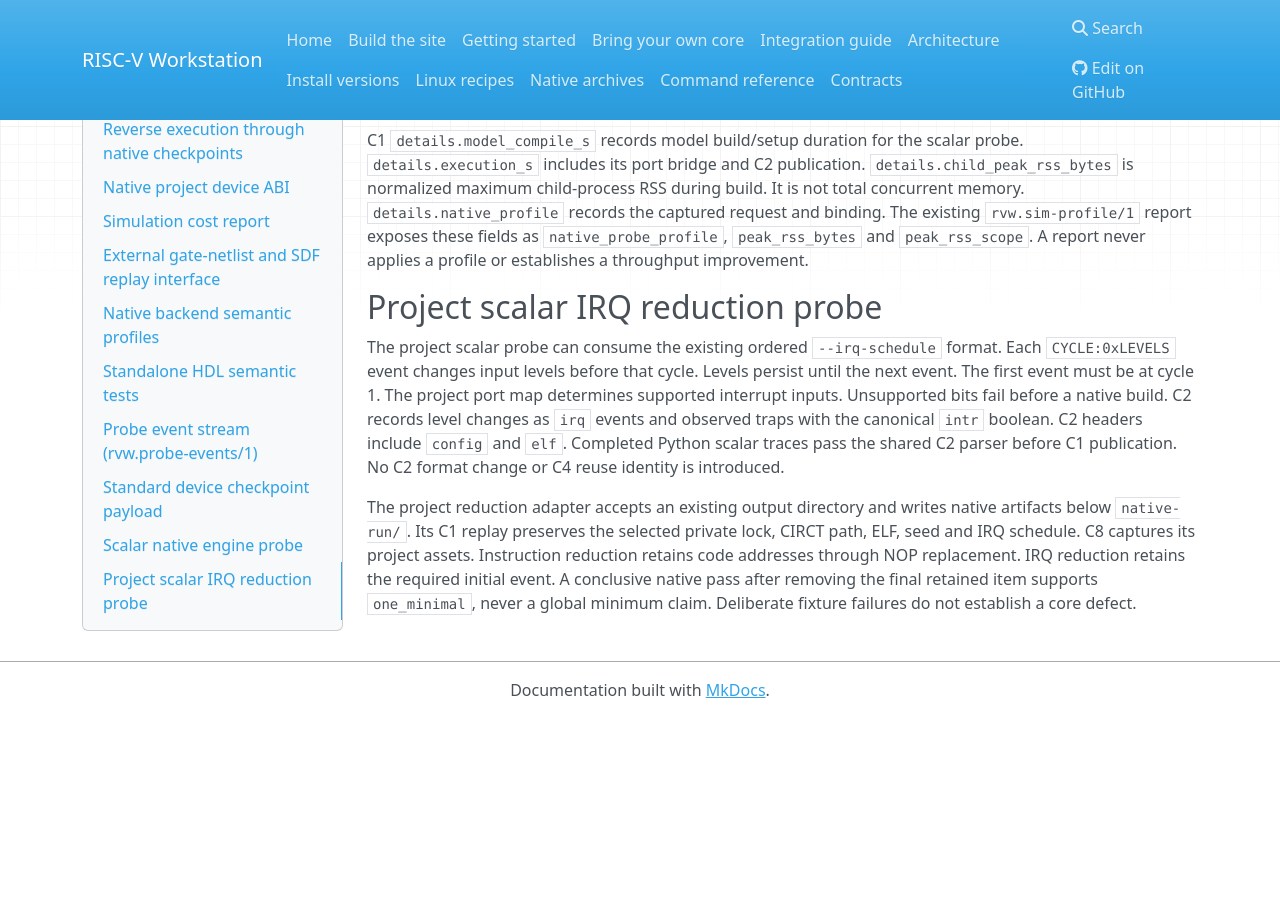
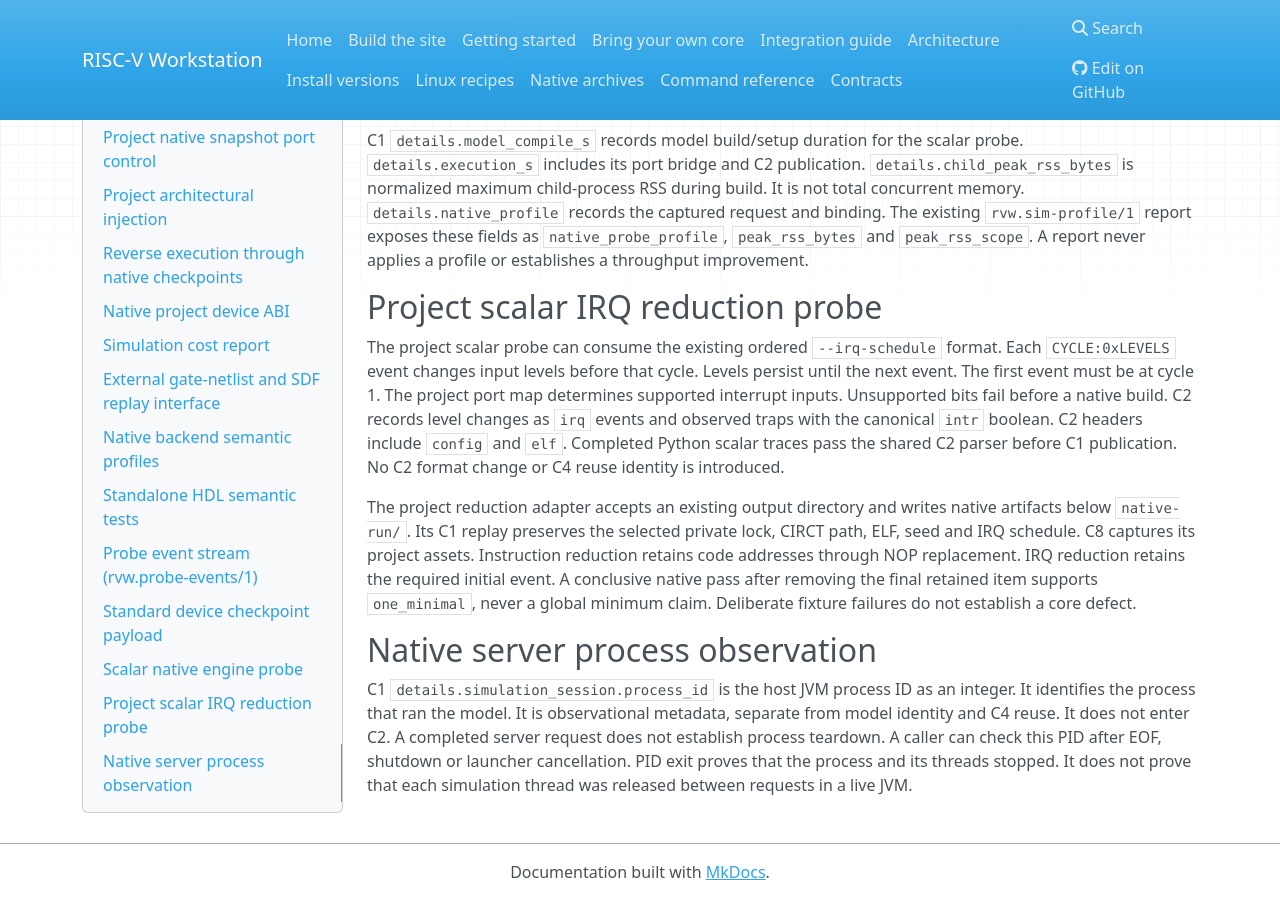
Before and after one commit to riscPrint/risc-v-workstation, an MkDocs documentation site: the page built from docs/contracts/sim.md, in a window 1280 px wide and 900 px high, scrolled down 4258 px. Built offline with MkDocs 1.6.1, drawn with Linux system fonts in a browser that asks for light colours; nearby versions of some CDN libraries; before the commit the page ends 4976 px from its top, so only the background shows below that.

```diff
--- a/docs/contracts/sim.md
+++ b/docs/contracts/sim.md
@@ -241,3 +241,13 @@ assets. Instruction reduction retains code addresses through NOP replacement.
 IRQ reduction retains the required initial event. A conclusive native pass
 after removing the final retained item supports `one_minimal`, never a global
 minimum claim. Deliberate fixture failures do not establish a core defect.
+
+## Native server process observation
+
+C1 `details.simulation_session.process_id` is the host JVM process ID as an
+integer. It identifies the process that ran the model. It is observational
+metadata, separate from model identity and C4 reuse. It does not enter C2.
+A completed server request does not establish process teardown. A caller can
+check this PID after EOF, shutdown or launcher cancellation. PID exit proves
+that the process and its threads stopped. It does not prove that each
+simulation thread was released between requests in a live JVM.
```
Also changed, not shown: RiscvSim/README.md (+24 -0 lines), examples/vexriscv/README.md (+12 -0 lines), 7 other files.
